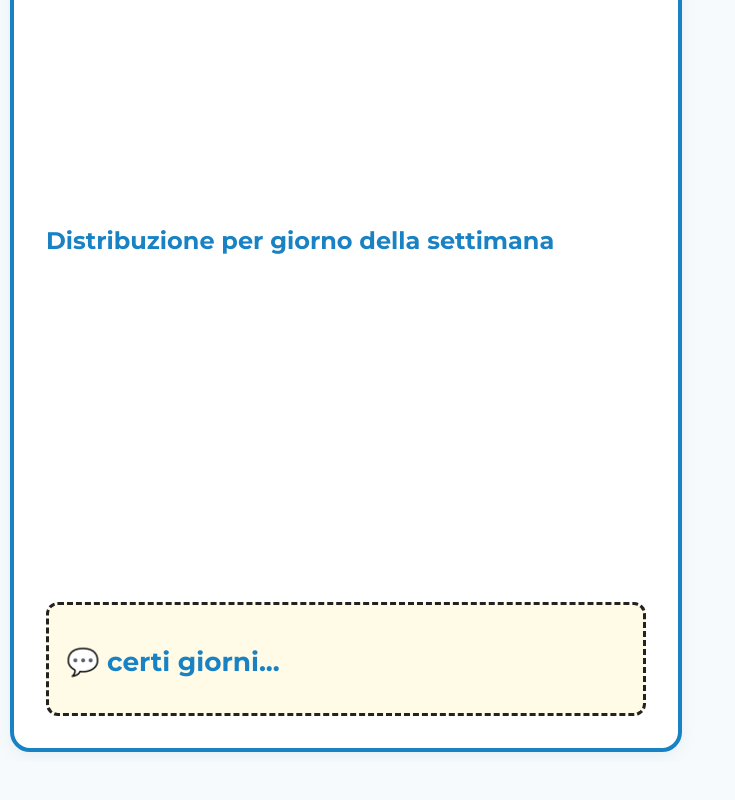
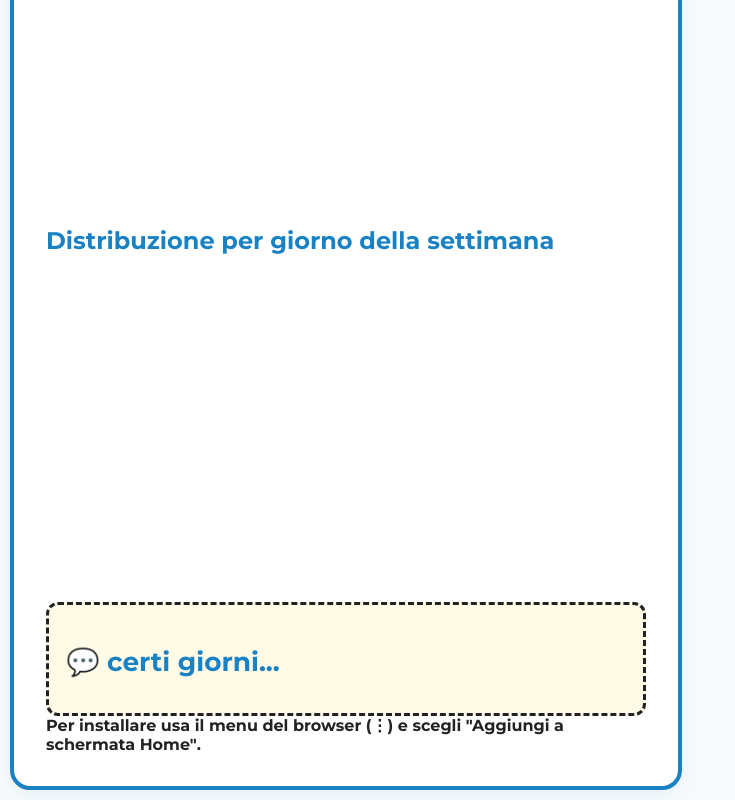
Before and after one commit to 8iondo/contatazze, a React (Vite) app: page / in a window 1280 px wide. Shown: the part 509-1309 px from the top of the page, without its empty margins (0-735 px from the left). Before the commit the page ends 1271 px from the top, so only its background shows below. Built offline with nearby package versions, Linux system fonts and the light colour scheme.

Commit message:
installa app

```diff
--- a/src/BeerTrackerApp.jsx
+++ b/src/BeerTrackerApp.jsx
@@ -215,6 +215,11 @@ export default function BeerTrackerApp() {
           </button>
         </div>
       )}
+      {!showInstallBtn && (
+        <div className="mb-4 text-sm text-gray-600">
+          Per installare usa il menu del browser (<b>⋮</b>) e scegli <b>"Aggiungi a schermata Home"</b>.<br />
+        </div>
+      )}
     </div>
   );
 }
```
